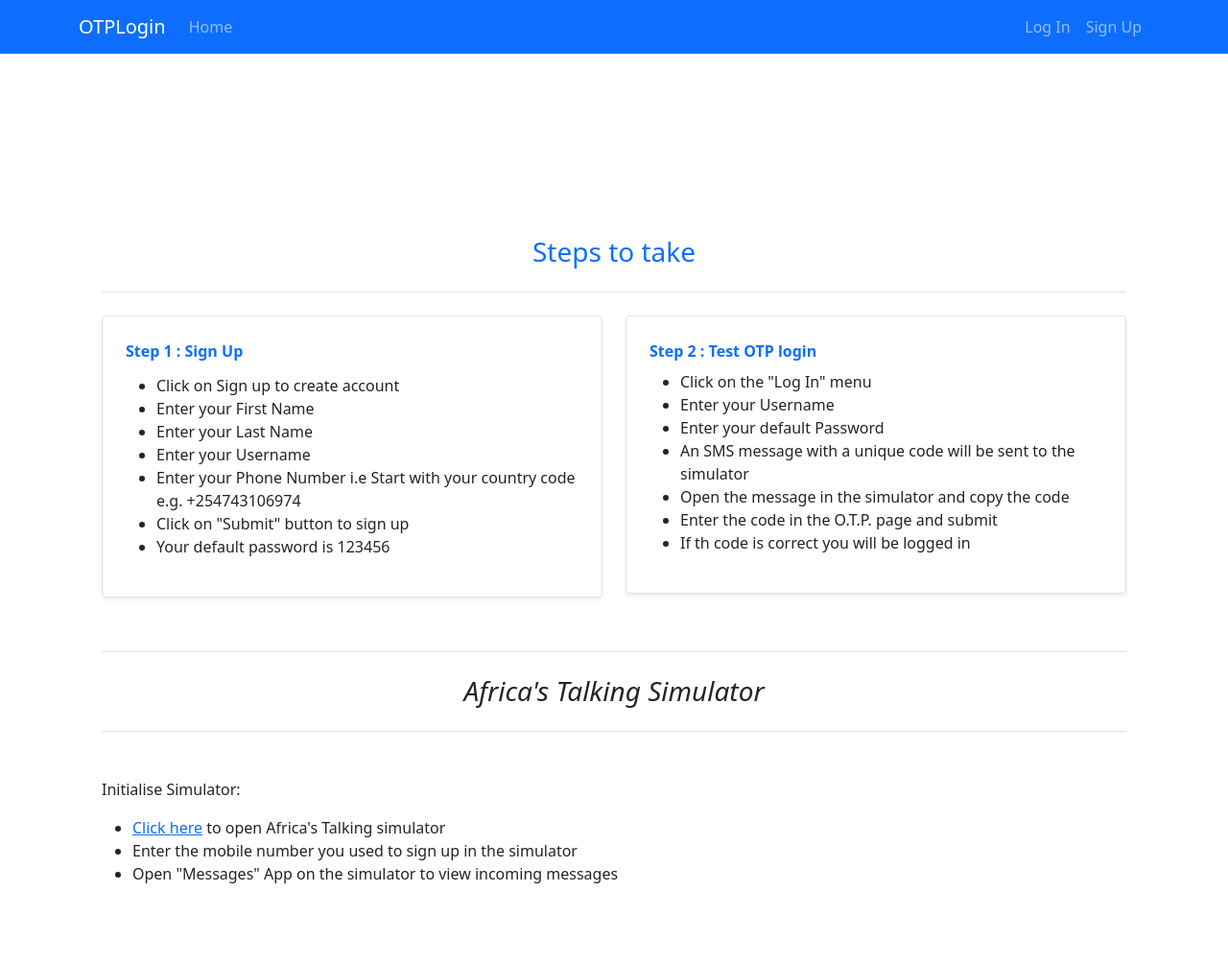
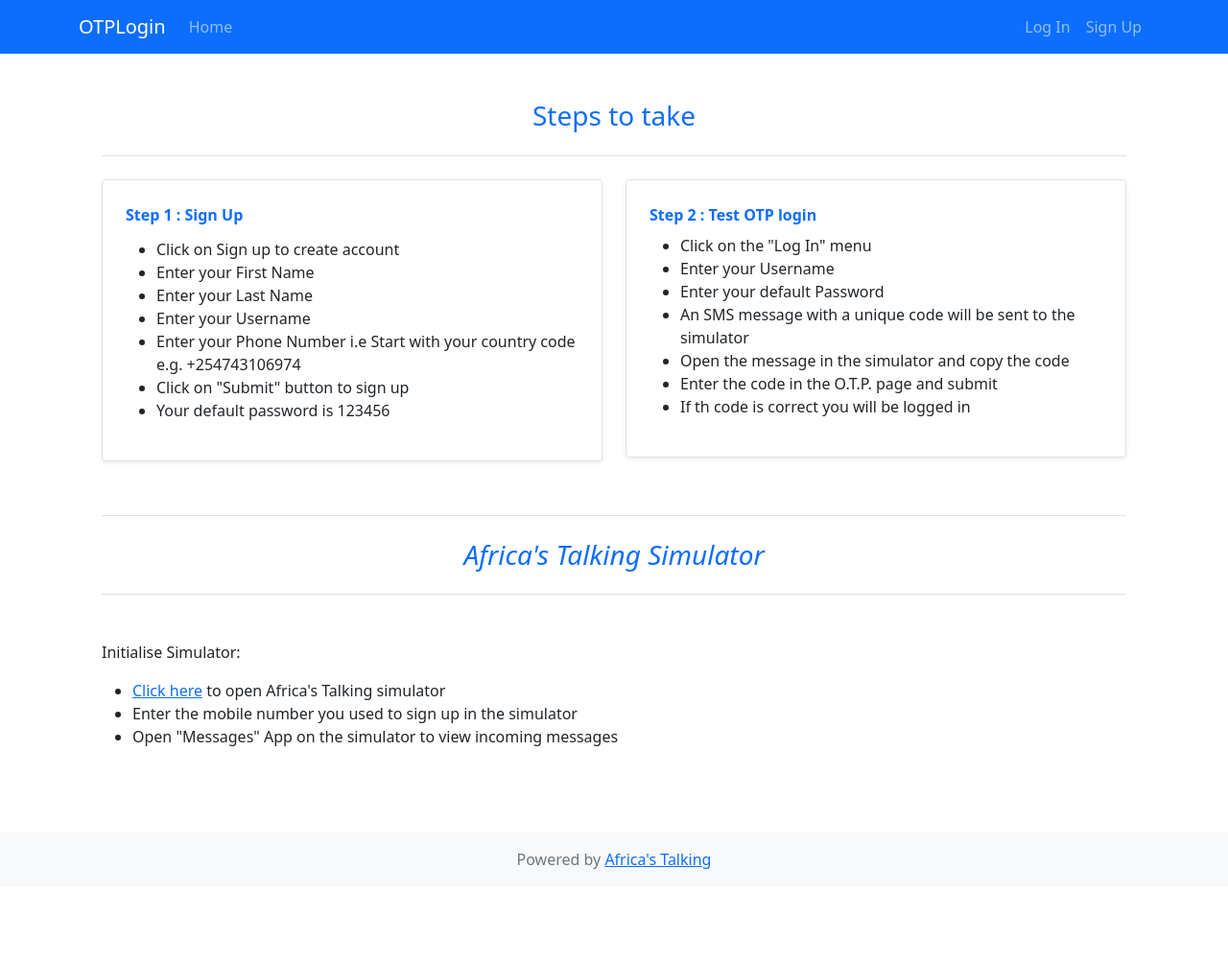
Before and after one commit to john-thuo1/O.T.P-LoginSystem, a Django app: page / in a window 1280 px wide. Shown: the top 1003 px of the page at 96% size. After the commit the page ends 906 px from the top, so only its background shows below. Run offline with Django 4.2, Linux system fonts and the light colour scheme.

Commit message:
Update index.html

```diff
--- a/users/templates/users/index.html
+++ b/users/templates/users/index.html
@@ -4,9 +4,9 @@
 
 <main class="container">
   <div class="p-1 p-md-5 mb-2 text-white rounded bg-steel">
-    <div class="col-md-12 px-0">
+<!--     <div class="col-md-12 px-0">
       <h1 class="display-4 fst-normal">One Time Password (O.T.P) login system that uses Africa's Talking API</h1>
-    </div>
+    </div> -->
   </div>
     <h3 class="pb-4 mb-4 fst-normal border-bottom text-center text-primary">
         Steps to take
@@ -61,7 +61,7 @@
 <div class="row">
     <div class="col-md-12">
       <article class="blog-post">
-        <h3 class="pb-4 pt-4 mb-4 mt-4 fst-italic border-bottom border-top text-center">Africa's Talking Simulator</h3>
+        <h3 class="pb-4 pt-4 mb-4 mt-4 fst-italic border-bottom border-top text-center text-primary">Africa's Talking Simulator</h3>
         <br>
         <p>Initialise Simulator:</p>
         <ul>
```
